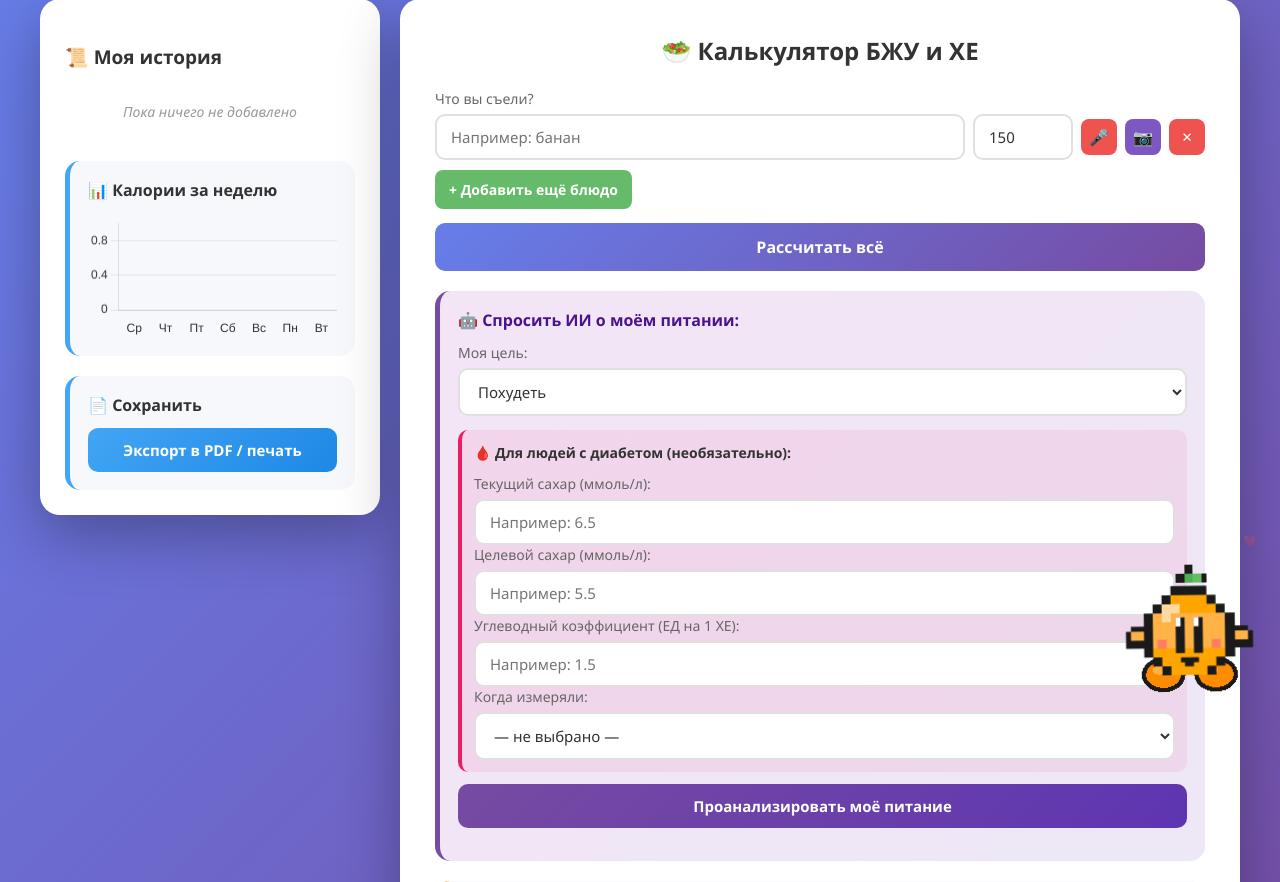
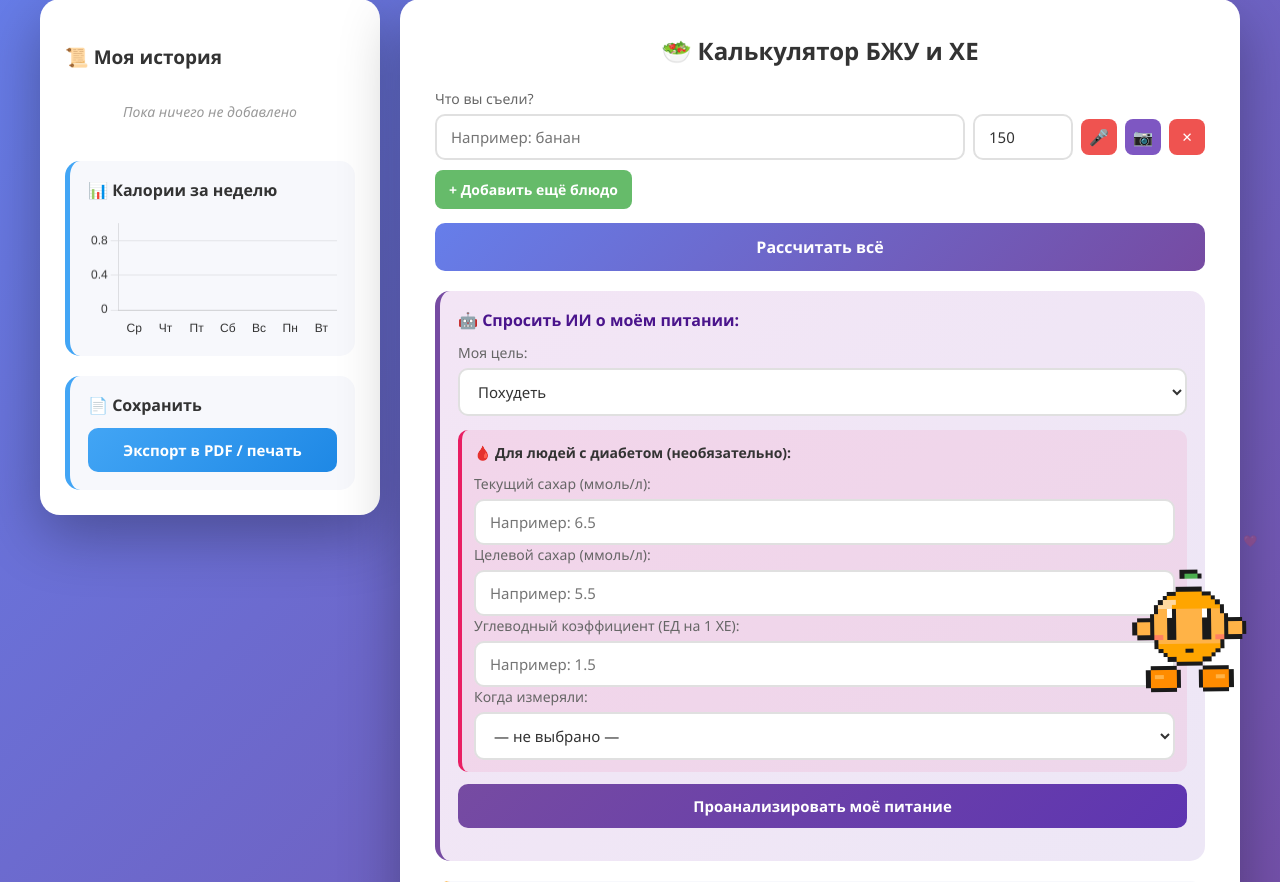
Before and after one commit to frogkiller95/my-nutrition-ai, a Flask app: page / in a window 1280 px wide. Shown: the part 76-958 px from the top of the page. Run offline with Flask 3, Linux system fonts and the light colour scheme; some libraries are stand-ins or nearby versions.

Commit message:
Update index.html

```diff
--- a/templates/index.html
+++ b/templates/index.html
@@ -268,75 +268,122 @@
     <div class="mascot-container" onclick="toggleMascotChat()">
         <div class="mascot-float">
             <span class="mascot-heart">❤️</span>
-          <svg class="mascot-svg" viewBox="0 0 32 32" xmlns="http://www.w3.org/2000/svg" shape-rendering="crispEdges">
-    <!-- Листик -->
-    <rect x="15" y="1" width="2" height="2" fill="#1a1a1a"/>
-    <rect x="17" y="3" width="3" height="2" fill="#1a1a1a"/>
-    <rect x="13" y="3" width="2" height="2" fill="#1a1a1a"/>
-    <rect x="15" y="3" width="2" height="2" fill="#4CAF50"/>
-    <rect x="17" y="3" width="2" height="2" fill="#66BB6A"/>
+      <svg class="mascot-svg" viewBox="0 0 32 32" xmlns="http://www.w3.org/2000/svg" shape-rendering="crispEdges">
+    <!-- ЛИСТИК -->
+    <rect x="14" y="2" width="2" height="1" fill="#1a1a1a"/>
+    <rect x="16" y="2" width="2" height="1" fill="#1a1a1a"/>
+    <rect x="14" y="3" width="1" height="1" fill="#1a1a1a"/>
+    <rect x="18" y="3" width="1" height="1" fill="#1a1a1a"/>
+    <rect x="15" y="3" width="3" height="1" fill="#4CAF50"/>
 
-    <!-- Ножки (большие, позади тела) -->
-    <ellipse cx="10" cy="26" rx="5" ry="4" fill="#1a1a1a"/>
-    <ellipse cx="22" cy="26" rx="5" ry="4" fill="#1a1a1a"/>
-    <ellipse cx="10" cy="26" rx="4" ry="3" fill="#FF8C00"/>
-    <ellipse cx="22" cy="26" rx="4" ry="3" fill="#FF8C00"/>
-    <ellipse cx="9" cy="25" rx="1.5" ry="1" fill="#FFB347"/>
-    <ellipse cx="21" cy="25" rx="1.5" ry="1" fill="#FFB347"/>
+    <!-- НОЖКИ (под телом) -->
+    <!-- левая ножка: обводка -->
+    <rect x="7" y="24" width="6" height="1" fill="#1a1a1a"/>
+    <rect x="6" y="25" width="8" height="1" fill="#1a1a1a"/>
+    <rect x="6" y="26" width="8" height="1" fill="#1a1a1a"/>
+    <rect x="6" y="27" width="8" height="1" fill="#1a1a1a"/>
+    <rect x="6" y="28" width="8" height="1" fill="#1a1a1a"/>
+    <rect x="7" y="29" width="6" height="1" fill="#1a1a1a"/>
+    <!-- левая ножка: заливка -->
+    <rect x="7" y="25" width="6" height="1" fill="#FF8C00"/>
+    <rect x="7" y="26" width="6" height="1" fill="#FF8C00"/>
+    <rect x="7" y="27" width="6" height="1" fill="#FF8C00"/>
+    <rect x="7" y="28" width="6" height="1" fill="#FF8C00"/>
+    <!-- блик -->
+    <rect x="8" y="26" width="2" height="1" fill="#FFB347"/>
 
-    <g class="mascot-body">
-        <!-- Чёрная обводка тела -->
-        <rect x="12" y="6" width="8" height="2" fill="#1a1a1a"/>
-        <rect x="10" y="8" width="12" height="2" fill="#1a1a1a"/>
-        <rect x="8" y="10" width="16" height="2" fill="#1a1a1a"/>
-        <rect x="6" y="12" width="20" height="2" fill="#1a1a1a"/>
-        <rect x="6" y="14" width="20" height="2" fill="#1a1a1a"/>
-        <rect x="6" y="16" width="20" height="2" fill="#1a1a1a"/>
-        <rect x="6" y="18" width="20" height="2" fill="#1a1a1a"/>
-        <rect x="6" y="20" width="20" height="2" fill="#1a1a1a"/>
-        <rect x="8" y="22" width="16" height="2" fill="#1a1a1a"/>
-        <rect x="10" y="24" width="12" height="2" fill="#1a1a1a"/>
+    <!-- правая ножка: обводка -->
+    <rect x="19" y="24" width="6" height="1" fill="#1a1a1a"/>
+    <rect x="18" y="25" width="8" height="1" fill="#1a1a1a"/>
+    <rect x="18" y="26" width="8" height="1" fill="#1a1a1a"/>
+    <rect x="18" y="27" width="8" height="1" fill="#1a1a1a"/>
+    <rect x="18" y="28" width="8" height="1" fill="#1a1a1a"/>
+    <rect x="19" y="29" width="6" height="1" fill="#1a1a1a"/>
+    <!-- правая ножка: заливка -->
+    <rect x="19" y="25" width="6" height="1" fill="#FF8C00"/>
+    <rect x="19" y="26" width="6" height="1" fill="#FF8C00"/>
+    <rect x="19" y="27" width="6" height="1" fill="#FF8C00"/>
+    <rect x="19" y="28" width="6" height="1" fill="#FF8C00"/>
+    <rect x="22" y="26" width="2" height="1" fill="#FFB347"/>
 
-        <!-- Оранжевое тело -->
-        <rect x="12" y="8" width="8" height="2" fill="#FFA500"/>
-        <rect x="10" y="10" width="12" height="2" fill="#FFA500"/>
-        <rect x="8" y="12" width="16" height="2" fill="#FFB347"/>
-        <rect x="8" y="14" width="16" height="2" fill="#FFB347"/>
-        <rect x="8" y="16" width="16" height="2" fill="#FFB347"/>
-        <rect x="8" y="18" width="16" height="2" fill="#FFB347"/>
-        <rect x="8" y="20" width="16" height="2" fill="#FFA500"/>
-        <rect x="10" y="22" width="12" height="2" fill="#FFA500"/>
-        <rect x="12" y="24" width="8" height="2" fill="#FFA500"/>
+    <!-- РУЧКИ -->
+    <!-- левая ручка: обводка -->
+    <rect x="4" y="13" width="3" height="1" fill="#1a1a1a"/>
+    <rect x="3" y="14" width="5" height="1" fill="#1a1a1a"/>
+    <rect x="3" y="15" width="5" height="1" fill="#1a1a1a"/>
+    <rect x="3" y="16" width="5" height="1" fill="#1a1a1a"/>
+    <rect x="4" y="17" width="3" height="1" fill="#1a1a1a"/>
+    <!-- левая ручка: заливка -->
+    <rect x="4" y="14" width="3" height="1" fill="#FFB347"/>
+    <rect x="4" y="15" width="3" height="1" fill="#FFB347"/>
+    <rect x="4" y="16" width="3" height="1" fill="#FFB347"/>
 
-        <!-- Блик -->
-        <rect x="10" y="10" width="4" height="2" fill="#FFD9A0"/>
-        <rect x="10" y="12" width="2" height="2" fill="#FFD9A0"/>
+    <!-- правая ручка: обводка -->
+    <rect x="25" y="13" width="3" height="1" fill="#1a1a1a"/>
+    <rect x="24" y="14" width="5" height="1" fill="#1a1a1a"/>
+    <rect x="24" y="15" width="5" height="1" fill="#1a1a1a"/>
+    <rect x="24" y="16" width="5" height="1" fill="#1a1a1a"/>
+    <rect x="25" y="17" width="3" height="1" fill="#1a1a1a"/>
+    <!-- правая ручка: заливка -->
+    <rect x="25" y="14" width="3" height="1" fill="#FFB347"/>
+    <rect x="25" y="15" width="3" height="1" fill="#FFB347"/>
+    <rect x="25" y="16" width="3" height="1" fill="#FFB347"/>
 
-        <!-- Ручки (маленькие, с обводкой) -->
-        <rect x="3" y="15" width="3" height="1" fill="#1a1a1a"/>
-        <rect x="2" y="16" width="5" height="2" fill="#1a1a1a"/>
-        <rect x="2" y="18" width="4" height="2" fill="#1a1a1a"/>
-        <rect x="3" y="16" width="3" height="2" fill="#FFB347"/>
+    <!-- ТЕЛО: чёрная обводка (пиксельный круг) -->
+    <rect x="13" y="6" width="6" height="1" fill="#1a1a1a"/>
+    <rect x="11" y="7" width="10" height="1" fill="#1a1a1a"/>
+    <rect x="10" y="8" width="12" height="1" fill="#1a1a1a"/>
+    <rect x="9" y="9" width="14" height="1" fill="#1a1a1a"/>
+    <rect x="8" y="10" width="16" height="1" fill="#1a1a1a"/>
+    <rect x="8" y="11" width="16" height="1" fill="#1a1a1a"/>
+    <rect x="7" y="12" width="18" height="1" fill="#1a1a1a"/>
+    <rect x="7" y="13" width="18" height="1" fill="#1a1a1a"/>
+    <rect x="7" y="14" width="18" height="1" fill="#1a1a1a"/>
+    <rect x="7" y="15" width="18" height="1" fill="#1a1a1a"/>
+    <rect x="7" y="16" width="18" height="1" fill="#1a1a1a"/>
+    <rect x="7" y="17" width="18" height="1" fill="#1a1a1a"/>
+    <rect x="8" y="18" width="16" height="1" fill="#1a1a1a"/>
+    <rect x="8" y="19" width="16" height="1" fill="#1a1a1a"/>
+    <rect x="9" y="20" width="14" height="1" fill="#1a1a1a"/>
+    <rect x="10" y="21" width="12" height="1" fill="#1a1a1a"/>
+    <rect x="11" y="22" width="10" height="1" fill="#1a1a1a"/>
+    <rect x="13" y="23" width="6" height="1" fill="#1a1a1a"/>
 
-        <rect x="26" y="15" width="3" height="1" fill="#1a1a1a"/>
-        <rect x="25" y="16" width="5" height="2" fill="#1a1a1a"/>
-        <rect x="26" y="18" width="4" height="2" fill="#1a1a1a"/>
-        <rect x="26" y="16" width="3" height="2" fill="#FFB347"/>
+    <!-- ТЕЛО: оранжевая заливка -->
+    <rect x="13" y="7" width="6" height="1" fill="#FFA500"/>
+    <rect x="11" y="8" width="10" height="1" fill="#FFA500"/>
+    <rect x="10" y="9" width="12" height="1" fill="#FFA500"/>
+    <rect x="9" y="10" width="14" height="1" fill="#FFA500"/>
+    <rect x="9" y="11" width="14" height="1" fill="#FFB347"/>
+    <rect x="8" y="12" width="16" height="1" fill="#FFB347"/>
+    <rect x="8" y="13" width="16" height="1" fill="#FFB347"/>
+    <rect x="8" y="14" width="16" height="1" fill="#FFB347"/>
+    <rect x="8" y="15" width="16" height="1" fill="#FFB347"/>
+    <rect x="8" y="16" width="16" height="1" fill="#FFB347"/>
+    <rect x="8" y="17" width="16" height="1" fill="#FFB347"/>
+    <rect x="9" y="18" width="14" height="1" fill="#FFB347"/>
+    <rect x="9" y="19" width="14" height="1" fill="#FFA500"/>
+    <rect x="10" y="20" width="12" height="1" fill="#FFA500"/>
+    <rect x="11" y="21" width="10" height="1" fill="#FFA500"/>
+    <rect x="13" y="22" width="6" height="1" fill="#FFA500"/>
 
-        <!-- Большие овальные глазки -->
-        <rect class="mascot-eye" x="13" y="13" width="2" height="8" fill="#1a1a1a"/>
-        <rect class="mascot-eye" x="17" y="13" width="2" height="8" fill="#1a1a1a"/>
-        <rect x="13" y="13" width="1" height="2" fill="#ffffff"/>
-        <rect x="17" y="13" width="1" height="2" fill="#ffffff"/>
+    <!-- БЛИК на теле -->
+    <rect x="10" y="9" width="3" height="1" fill="#FFD9A0"/>
+    <rect x="9" y="10" width="3" height="1" fill="#FFD9A0"/>
 
-        <!-- Румяные щёчки -->
-        <rect x="9" y="18" width="2" height="2" fill="#FF6B6B" opacity="0.75"/>
-        <rect x="21" y="18" width="2" height="2" fill="#FF6B6B" opacity="0.75"/>
+    <!-- ГЛАЗА: большие овальные (пиксельные) -->
+    <rect x="11" y="11" width="2" height="7" fill="#1a1a1a"/>
+    <rect x="19" y="11" width="2" height="7" fill="#1a1a1a"/>
+    <!-- белки -->
+    <rect x="11" y="11" width="1" height="2" fill="#ffffff"/>
+    <rect x="19" y="11" width="1" height="2" fill="#ffffff"/>
 
-        <!-- Ротик -->
-        <rect x="14" y="22" width="4" height="1" fill="#1a1a1a"/>
-        <rect x="15" y="23" width="2" height="1" fill="#1a1a1a"/>
-    </g>
+    <!-- РУМЯНЫЕ ЩЁЧКИ -->
+    <rect x="8" y="17" width="2" height="1" fill="#FF6B6B" opacity="0.7"/>
+    <rect x="22" y="17" width="2" height="1" fill="#FF6B6B" opacity="0.7"/>
+
+    <!-- РОТИК -->
+    <rect x="15" y="20" width="2" height="1" fill="#1a1a1a"/>
 </svg>
         </div>
     </div>
```
